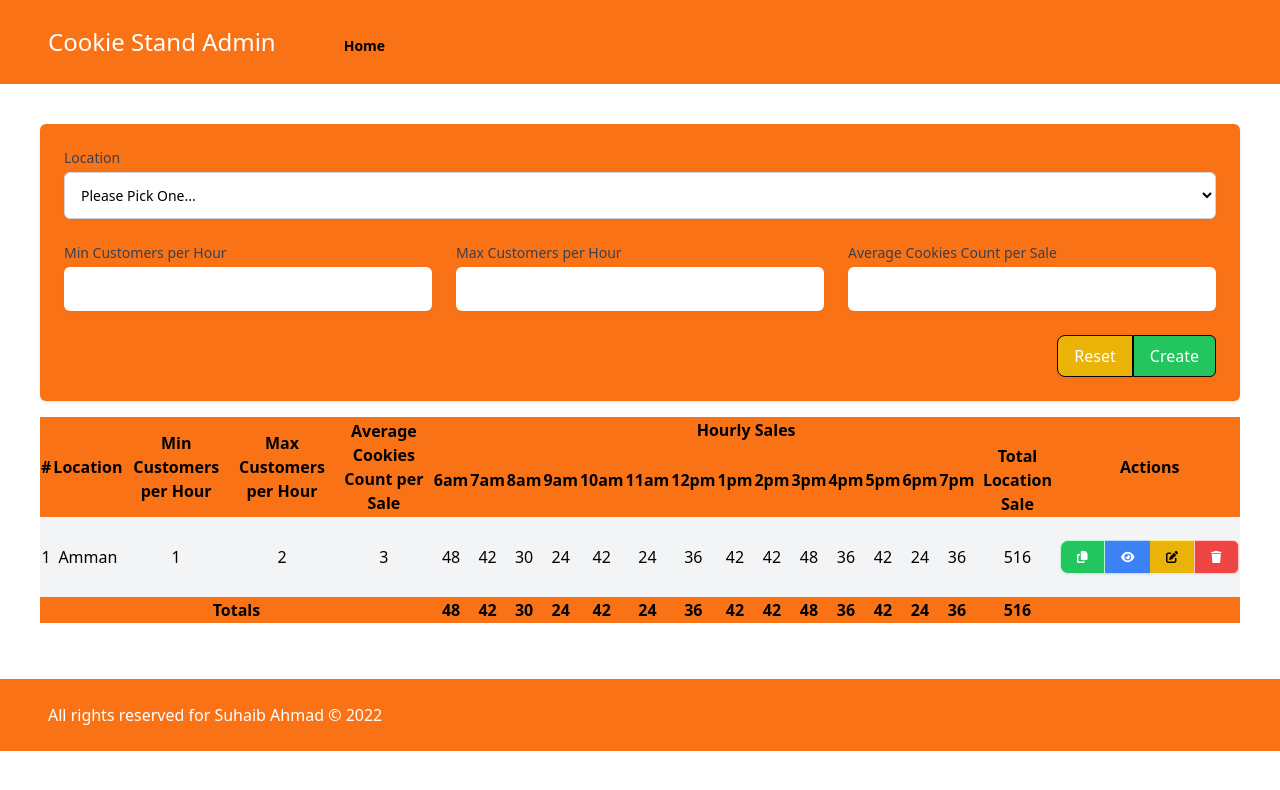
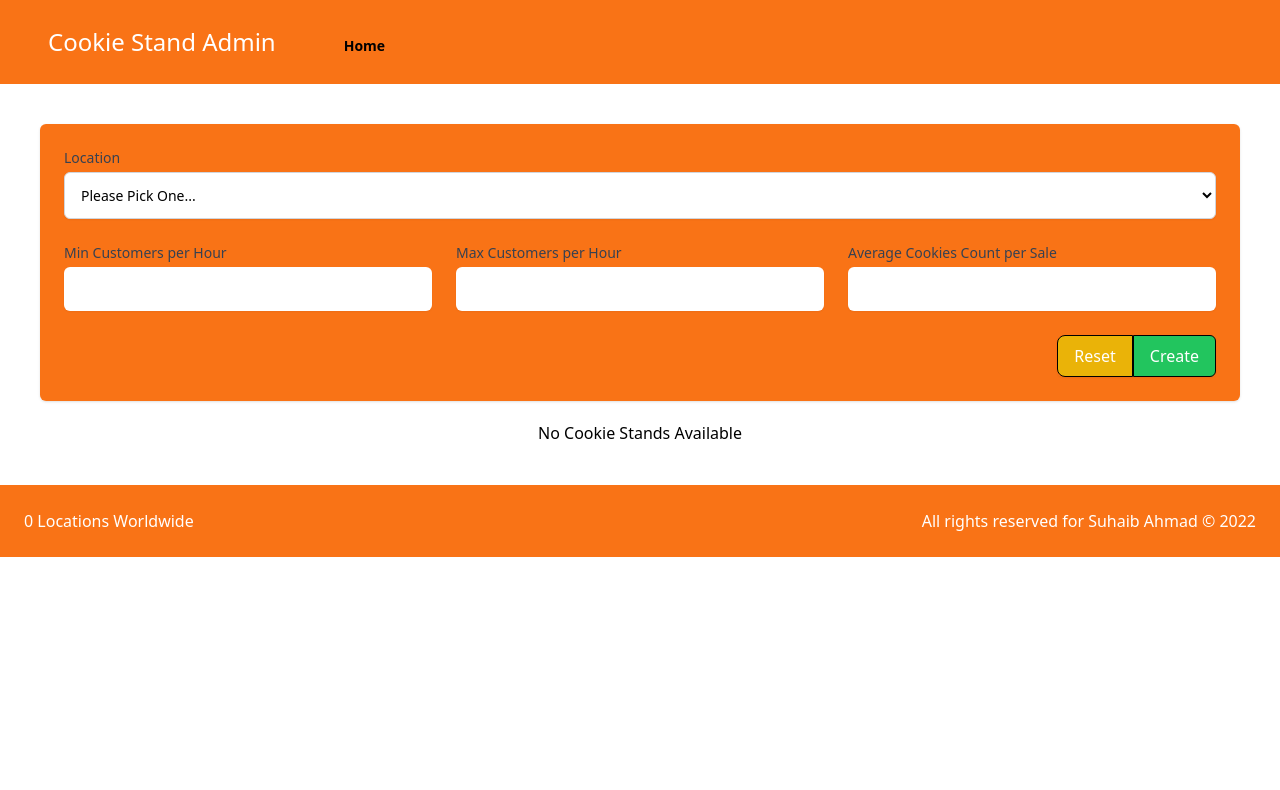
Before and after one commit to makkahwi/asac-works, a Next.js app: page / in a window 1280 px wide. Shown: the top 790 px of the page. Built offline with nearby package versions, Linux system fonts and the light colour scheme.

Commit message:
Table Show Condition

```diff
--- a/components/Footer/index.js
+++ b/components/Footer/index.js
@@ -1,7 +1,15 @@
-export default function Footer() {
+
+export default function Footer({ count }) {
   return (
     <footer className="bg-orange-500">
-      <div className="py-6 lg:mx-4 xl:mx-12 text-white">
+      <div className="grid grid-cols-2 p-6 text-white">
+        <div className="text-left">
+          <p>
+            {`${count} Locations Worldwide`}
+          </p>
+        </div>
+
+        <div className="text-right">
           <p>
             All rights reserved for
             {" "}
@@ -12,6 +20,7 @@ export default function Footer() {
             &copy; {new Date().getFullYear()}
           </p>
         </div>
+      </div>
     </footer>
   )
 }
--- a/pages/index.js
+++ b/pages/index.js
@@ -1,19 +1,12 @@
 import Head from "next/head";
 import { useState } from "react";
 import Footer from "../components/Footer";
-import Form from "../components/Form";
+import CreateForm from "../components/Form";
 import Header from "../components/Header";
-import List from "../components/List";
+import ReportTable from "../components/List";
 
 export default function Home() {
-  const [list, setList] = useState([
-    {
-      location: "Amman",
-      minCustomers: 1,
-      maxCustomers: 2,
-      avgCookies: 3
-    }
-  ]);
+  const [list, setList] = useState([]);
 
   const [action, setAction] = useState("create")
 
@@ -55,11 +48,11 @@ export default function Home() {
       <Header />
 
       <main className="py-10 px-10">
-        <Form onSubmit={addToList} action={action} data={formData} reset={onReset} />
-        <List data={list} onAction={onAction} />
+        <CreateForm onSubmit={addToList} action={action} data={formData} reset={onReset} />
+        {list.length ? (<ReportTable data={list} onAction={onAction} />) : <h2 className="text-center pt-5">No Cookie Stands Available</h2>}
       </main>
 
-      <Footer />
+      <Footer count={list.length} />
     </>
 
 
```
Lines whose indentation alone changed are shown as unchanged.
